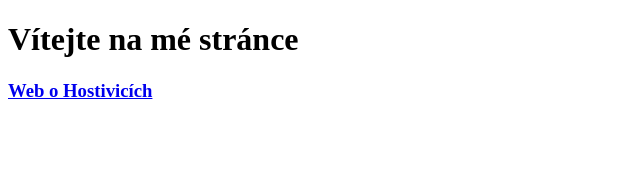
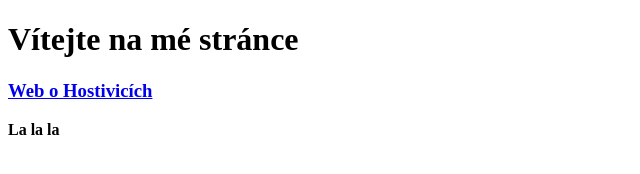
Before and after one commit to NatalieCupalova/web-hostivice, a website: page web/index.html in a window 1280 px wide. Shown: the full height of the page, 0-640 px from the left. Drawn offline with Linux system fonts and the light colour scheme.

Commit message:
Added something random

```diff
--- a/web/index.html
+++ b/web/index.html
@@ -10,6 +10,8 @@
 <body>
     <h1>Vítejte na mé stránce</h1>
     <h3><a href="o-hostivicich">Web o Hostivicích</a></h3>
+
+    <strong>La la la</strong>
 </body>
 
 </html>
```
